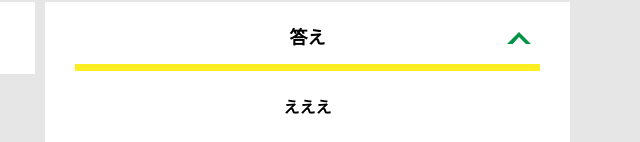
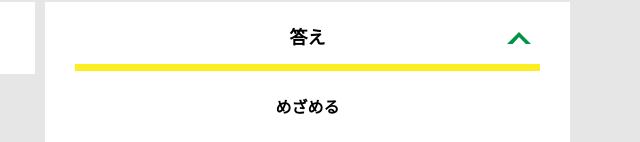
Before and after one commit to Sato-78/alfa-sendai-F, a plain HTML site: page hint3.html in a window 1280 px wide. Both pictures are taken after a click on the element "答え". Shown: the part 658-800 px from the top of the page, 600-1240 px from the left. Drawn offline with nearby package versions, Linux system fonts and the light colour scheme; files that its build step writes are made by us from their sources.

Commit message:
Update hint3.html

```diff
--- a/hint3.html
+++ b/hint3.html
@@ -64,7 +64,7 @@
           <div class="column">
             <div class="card">
               <h3 class="card__title">答え<svg class="card__arrow"><use xlink:href="#arrow"></use></svg></h3>
-              <p class="card__content">えええ</p>
+              <p class="card__content">めざめる</p>
             </div>
 
  <!-- 3-2答え追加
```
